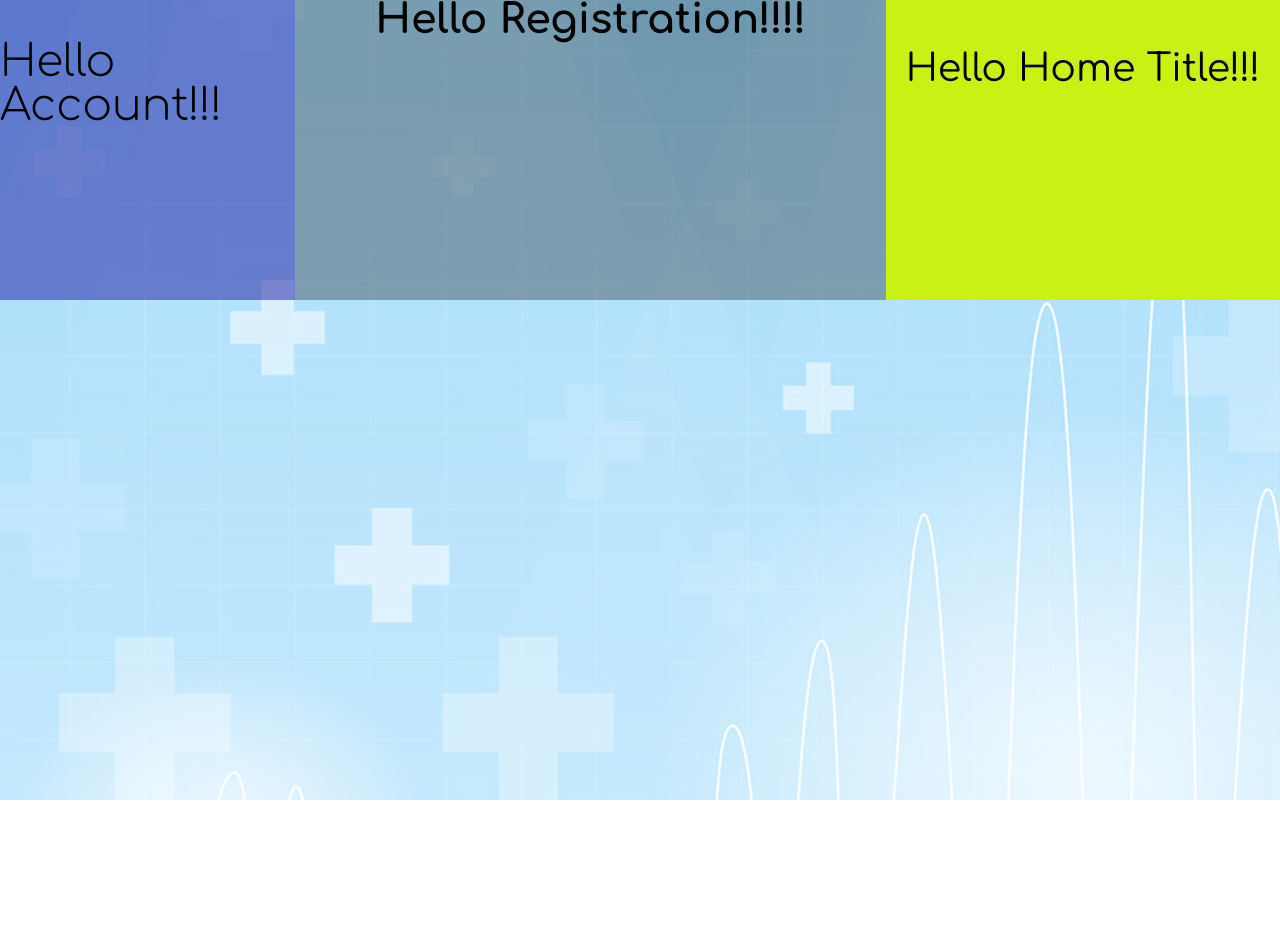
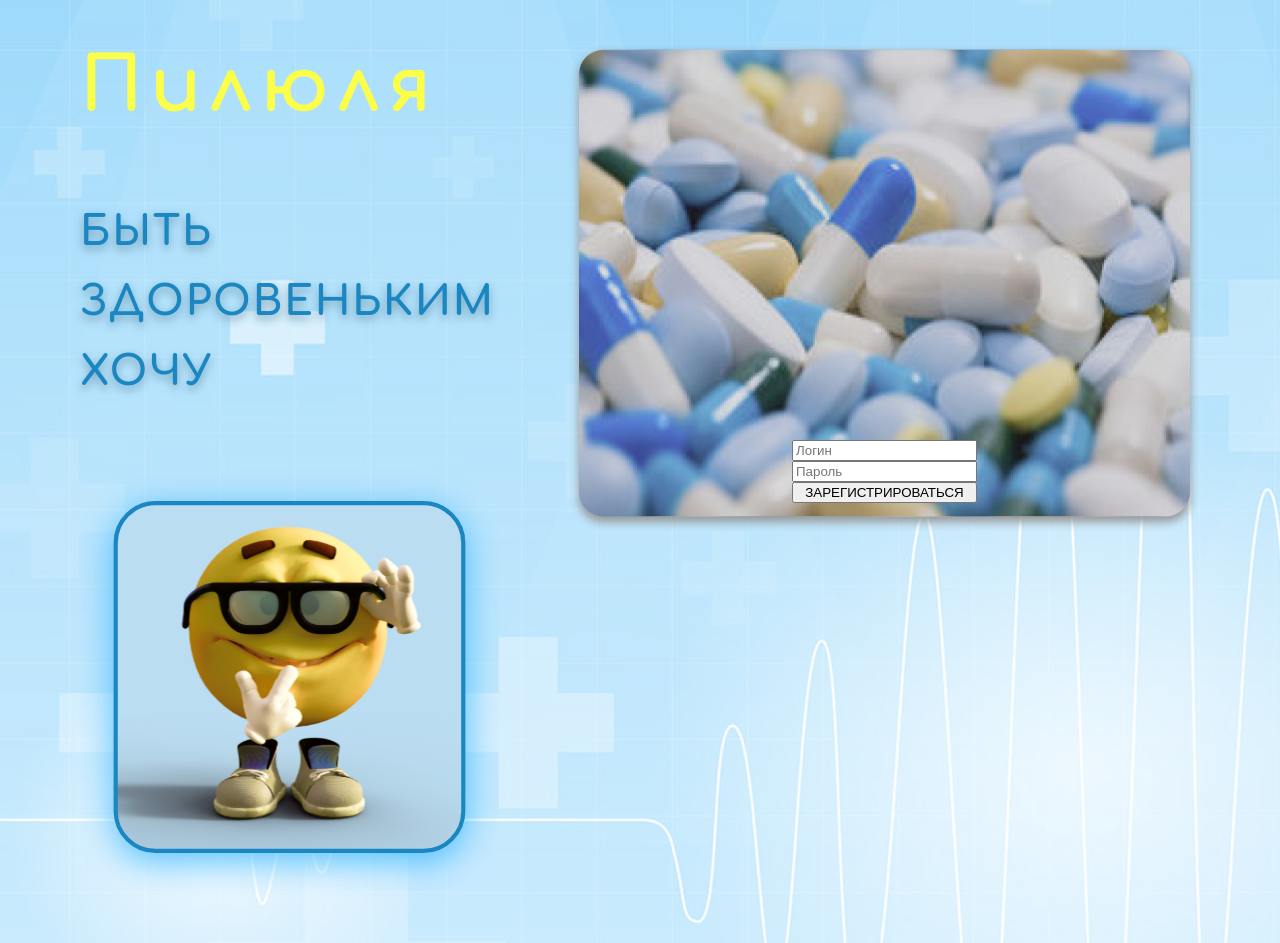
Before and after one commit to Ale-Shadow-02/Project-Pill, a React (Create React App) app: page / in a window 1280 px wide. Before the commit the page ends 800 px from the top, so only its background shows below. Built offline with nearby package versions, Linux system fonts and the light colour scheme.

Commit message:
Registration form screen stylized

```diff
--- a/src/App.css
+++ /dev/null
@@ -1,7 +0,0 @@
-.app {
-  display: flex;
-  justify-content: center;
-  align-items: center;
-  height: 100%;
-  width: 100%;
-}
--- a/src/App.js
+++ b/src/App.js
@@ -1,5 +1,5 @@
 import React from "react";
-import "./App.css";
+import "./App.scss";
 import Registration from "./components/regisration/registration";
 import Home from "./components/home/home";
 import Account from "./components/account/account";
@@ -7,10 +7,8 @@ import Account from "./components/account/account";
 class App extends React.Component {
   render() {
     return (
-      <div className="app">
-        <Account />
+      <div className="app__container">
         <Registration />
-        <Home />
       </div>
     );
   }
--- /dev/null
+++ b/src/App.scss
@@ -0,0 +1,6 @@
+.app {
+  &__container {
+    width: 100%;
+    margin: 0 auto;
+  }
+}
--- a/src/components/regisration/registration.js
+++ b/src/components/regisration/registration.js
@@ -1,11 +1,29 @@
 import React, { Component } from "react";
 import "./registration.scss";
+import reg_logo from "../../images/registration/registration_logo.svg";
 
 class Registration extends Component {
   render() {
     return (
       <div className="reg__body">
-        <h1 className="reg__body--title">Hello Registration!!!!</h1>
+        <div className="block__text">
+          <h1 className="block__text--title">Пилюля</h1>
+          <p className="block__text--slogan">БЫТЬ</p>
+          <p className="block__text--slogan">ЗДОРОВЕНЬКИМ</p>
+          <p className="block__text--slogan block__text--slogan-last">ХОЧУ</p>
+          <div className="block__text--logo">
+            <img src={reg_logo} alt={reg_logo} className="block__text--img" />
+          </div>
+        </div>
+        <div className="block__form">
+          <form className="form">
+            <input type="text" name="login" value="" placeholder="Логин" />
+            <input type="text" name="password" value="" placeholder="Пароль" />
+            <button className="form__btn" type="submit">
+              ЗАРЕГИСТРИРОВАТЬСЯ
+            </button>
+          </form>
+        </div>
       </div>
     );
   }
--- a/src/components/regisration/registration.scss
+++ b/src/components/regisration/registration.scss
@@ -1,11 +1,47 @@
-.reg__body {
-  width: 600px;
-  height: 300px;
-  background-color:rgba(0,0,0,0.3);
+.reg {
+  &__body {
+    display: flex;
+    justify-content: space-between;
+  }
 }
-
-.reg__body--title {
-  font-weight: 700;
-  font-size: 41px;
-  text-align: center;
+.block {
+  &__text {
+    flex: 0 1 37%;
+    &--title {
+      font-weight: bold;
+      font-size: 75px;
+      line-height: 84px;
+      letter-spacing: 0.1em;
+      color: #FBFF4A;
+      margin: 0px 0px 80px 0px;
+    }
+    &--slogan {
+      font-weight: bold;
+      font-size: 41px;
+      line-height: 46px;
+      letter-spacing: 0.045em;
+      text-transform: uppercase;
+      color: #1A86C2;
+      text-shadow: 0px 4px 10px #709CB4;
+      margin: 0px 0px 24px 0px;
+      &-last {
+        margin: 0px 0px 80px 0px;
+      }
+    }
+    &--img {
+      width: 419px;
+    }
+  }
+  &__form {
+    flex: 0 1 1257px;
+    margin: 0px 0px 0px 70px;
+    background: url(../../images/registration/registration_bg.svg) 0 0/contain no-repeat;
+    display: flex;
+    justify-content: center;
+    align-items: center;
+  }
 }
+.form {
+  display: flex;
+  flex-direction: column;
+}
--- a/src/index.js
+++ b/src/index.js
@@ -1,7 +1,7 @@
 import React from "react";
 import ReactDOM from "react-dom";
 import "./reset.css";
-import "./index.css";
+import "./index.scss";
 import App from "./App";
 
 ReactDOM.render(
--- a/src/index.css
+++ b/src/index.scss
@@ -5,7 +5,6 @@ body {
   font-family: 'Comfortaa', cursive, sans-serif;
   font-weight: 400;
   font-size: 14px;
-  width: 100vw;
-  height: 100vh;
   background: #fff url(images/main_bg.svg) 0 0 no-repeat;
+  padding: 45px 80px;
 }
```
Also changed, not shown: 1 other file (tests, documents, lock files or other folders).
